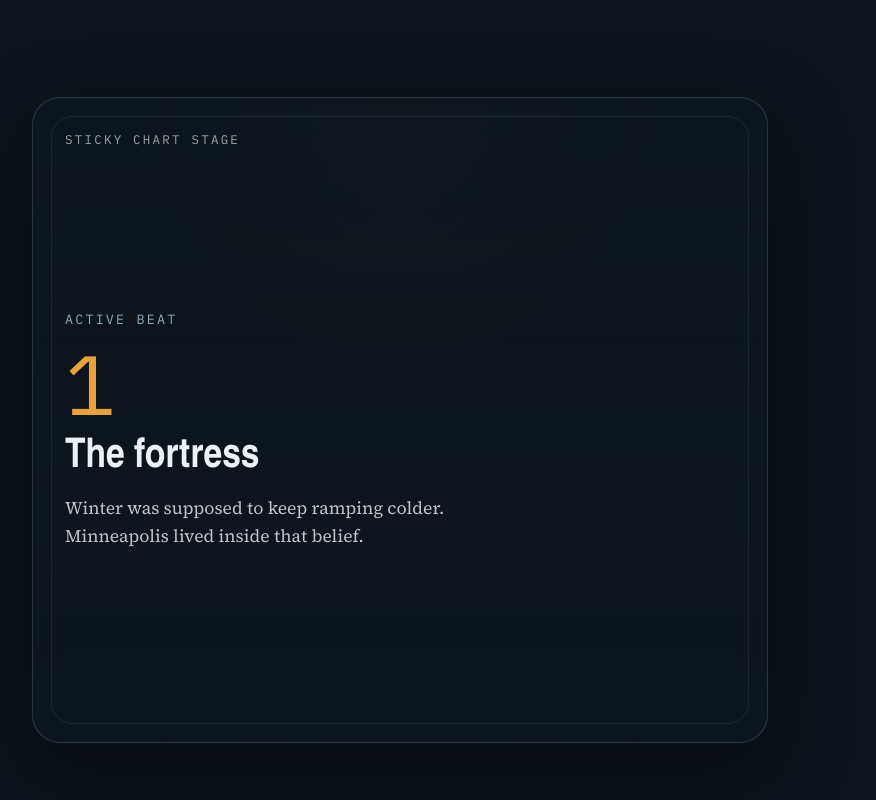
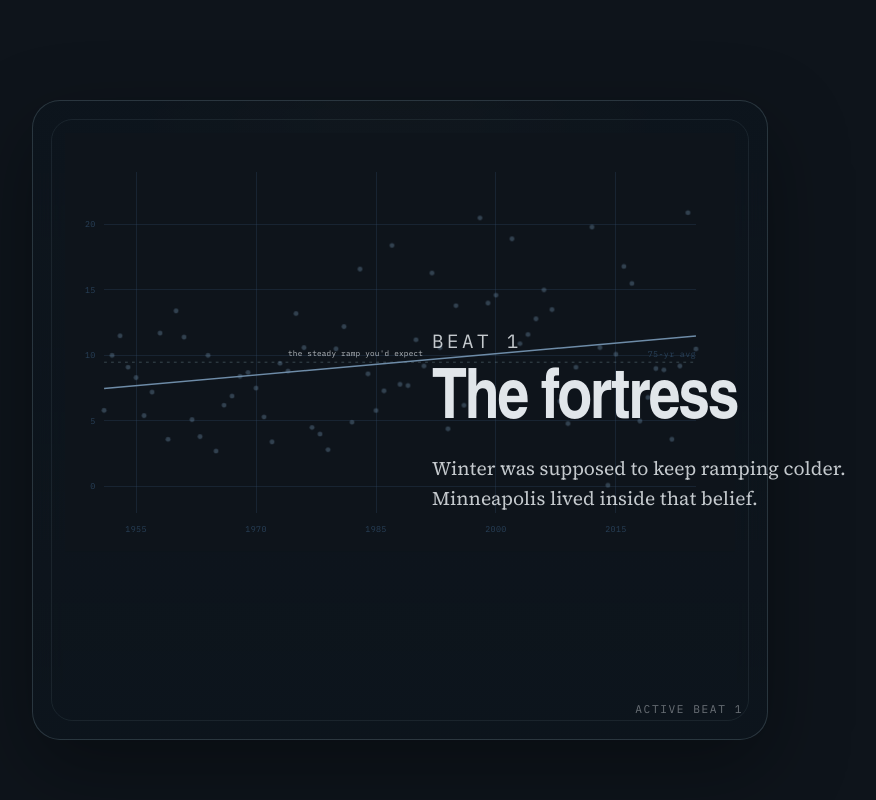
Before and after one commit to reggie-business/protogen-302-interactive-data-story, a Vue app: page / in a window 1280 px wide. Shown: the top 800 px of the page, without its empty margins (240-1116 px from the left). Built offline with nearby package versions, Linux system fonts and the light colour scheme; a web font is replaced by a local one.

Commit message:
Add beat-driven reveal layers (trend, decade step, spread band)

```diff
--- a/src/App.vue
+++ b/src/App.vue
@@ -1,5 +1,6 @@
 <script setup lang="ts">
-import { computed, onBeforeUnmount, onMounted, ref, type ComponentPublicInstance } from 'vue'
+import { onBeforeUnmount, onMounted, ref, type ComponentPublicInstance } from 'vue'
+import WinterChart from './components/WinterChart.vue'
 
 type Beat = {
   id: number
@@ -34,8 +35,6 @@
 const beatElements = ref<(HTMLElement | null)[]>([])
 let observer: IntersectionObserver | null = null
 
-const activeBeatCard = computed(() => beats[activeBeat.value - 1] ?? beats[0])
-
 const registerBeat = (index: number) => (element: Element | ComponentPublicInstance | null) => {
   beatElements.value[index] = element instanceof HTMLElement ? element : null
 }
@@ -43,15 +42,13 @@
 onMounted(() => {
   observer = new IntersectionObserver(
     (entries) => {
-      const visibleEntries = entries.filter((entry) => entry.isIntersecting)
+      const activeEntry = entries.find((entry) => entry.isIntersecting)
 
-      if (!visibleEntries.length) {
+      if (!activeEntry) {
         return
       }
 
-      visibleEntries.sort((left, right) => right.intersectionRatio - left.intersectionRatio)
-
-      const target = visibleEntries[0].target as HTMLElement
+      const target = activeEntry.target as HTMLElement
       const index = Number(target.dataset.beatIndex)
 
       if (!Number.isNaN(index)) {
@@ -60,8 +57,8 @@
     },
     {
       root: null,
-      threshold: [0, 0.25, 0.5, 0.75],
-      rootMargin: '-42% 0px -42% 0px',
+      threshold: 0,
+      rootMargin: '-50% 0px -50% 0px',
     },
   )
 
@@ -80,19 +77,15 @@
 
 <template>
   <main class="story-shell">
-    <section class="story-stage" aria-label="Sticky chart stage">
+    <section class="story-scene" aria-label="Story scene">
+      <div class="chart-stage" aria-label="Sticky chart stage">
         <div class="stage-frame">
-        <p class="stage-kicker">Sticky chart stage</p>
-        <div class="stage-placeholder" aria-live="polite">
-          <p class="stage-placeholder__label">Active beat</p>
-          <p class="stage-placeholder__value">{{ activeBeat }}</p>
-          <h2 class="stage-placeholder__title">{{ activeBeatCard.title }}</h2>
-          <p class="stage-placeholder__copy">{{ activeBeatCard.copy }}</p>
+          <WinterChart :active-beat="activeBeat" />
+          <p class="stage-debug">Active beat {{ activeBeat }}</p>
         </div>
       </div>
-    </section>
 
-    <section class="story-beats" aria-label="Story beats">
+      <section class="beats" aria-label="Story beats">
         <article
           v-for="(beat, index) in beats"
           :key="beat.id"
@@ -105,5 +98,6 @@
           <p>{{ beat.copy }}</p>
         </article>
       </section>
+    </section>
   </main>
 </template>
--- /dev/null
+++ b/src/components/WinterChart.vue
@@ -0,0 +1,287 @@
+<script setup lang="ts">
+import { computed } from 'vue'
+import winters from '../data/winters.json'
+
+const props = withDefaults(
+  defineProps<{
+    activeBeat?: number
+  }>(),
+  {
+    activeBeat: 1,
+  },
+)
+
+type WinterRow = {
+  year: number
+  avgLow: number
+  avgHigh: number
+  subzero: number
+}
+
+const data = winters as WinterRow[]
+
+const viewBoxWidth = 960
+const viewBoxHeight = 600
+const padding = { top: 56, right: 56, bottom: 56, left: 56 }
+
+const plotWidth = viewBoxWidth - padding.left - padding.right
+const plotHeight = viewBoxHeight - padding.top - padding.bottom
+const xMin = 1951
+const xMax = 2025
+const yMin = -2
+const yMax = 24
+
+const x = (year: number) => padding.left + ((year - xMin) / (xMax - xMin)) * plotWidth
+const y = (temperature: number) =>
+  padding.top + ((yMax - temperature) / (yMax - yMin)) * plotHeight
+
+const meanAvgLow = data.reduce((sum, row) => sum + row.avgLow, 0) / data.length
+
+const xTicks = [1955, 1970, 1985, 2000, 2015]
+const yTicks = [0, 5, 10, 15, 20]
+
+const decadeSteps = [
+  { start: 1951, end: 1959, mean: 8.1 },
+  { start: 1960, end: 1969, mean: 7.7 },
+  { start: 1970, end: 1979, mean: 7.0 },
+  { start: 1980, end: 1989, mean: 10.0 },
+  { start: 1990, end: 1999, mean: 11.5 },
+  { start: 2000, end: 2009, mean: 11.4 },
+  { start: 2010, end: 2019, mean: 10.1 },
+  { start: 2020, end: 2025, mean: 10.4 },
+]
+
+const regression = computed(() => {
+  const n = data.length
+  const sumX = data.reduce((sum, row) => sum + row.year, 0)
+  const sumY = data.reduce((sum, row) => sum + row.avgLow, 0)
+  const sumXY = data.reduce((sum, row) => sum + row.year * row.avgLow, 0)
+  const sumXX = data.reduce((sum, row) => sum + row.year * row.year, 0)
+  const denominator = n * sumXX - sumX * sumX
+  const slope = denominator === 0 ? 0 : (n * sumXY - sumX * sumY) / denominator
+  const intercept = n === 0 ? 0 : (sumY - slope * sumX) / n
+  const startTemp = intercept + slope * xMin
+  const endTemp = intercept + slope * xMax
+
+  return {
+    startTemp,
+    endTemp,
+  }
+})
+
+type SpreadPoint = {
+  year: number
+  min: number
+  max: number
+}
+
+const getTrailingSpread = (upToYear = 2025): SpreadPoint[] => {
+  const included = data.filter((row) => row.year <= upToYear)
+
+  return included.map((row, index) => {
+    const windowStart = Math.max(0, index - 14)
+    const windowSlice = included.slice(windowStart, index + 1)
+    const values = windowSlice.map((item) => item.avgLow)
+
+    return {
+      year: row.year,
+      min: Math.min(...values),
+      max: Math.max(...values),
+    }
+  })
+}
+
+const spreadPoints = computed(() => getTrailingSpread())
+
+const spreadAreaPath = computed(() => {
+  if (spreadPoints.value.length < 2) {
+    return ''
+  }
+
+  const upperPath = spreadPoints.value
+    .map((point, index) => `${index === 0 ? 'M' : 'L'} ${x(point.year)} ${y(point.max)}`)
+    .join(' ')
+
+  const lowerPath = [...spreadPoints.value]
+    .reverse()
+    .map((point) => `L ${x(point.year)} ${y(point.min)}`)
+    .join(' ')
+
+  return `${upperPath} ${lowerPath} Z`
+})
+
+const spreadUpperEdgePath = computed(() => {
+  if (spreadPoints.value.length < 2) {
+    return ''
+  }
+
+  return spreadPoints.value
+    .map((point, index) => `${index === 0 ? 'M' : 'L'} ${x(point.year)} ${y(point.max)}`)
+    .join(' ')
+})
+
+const warmest = data.find((row) => row.year === 2024)
+const coldest = data.find((row) => row.year === 2014)
+
+const rampOpacity = computed(() => {
+  if (props.activeBeat === 1) {
+    return 1
+  }
+  if (props.activeBeat === 2) {
+    return 0.15
+  }
+  return 0
+})
+
+const stepOpacity = computed(() => {
+  if (props.activeBeat === 2) {
+    return 1
+  }
+  if (props.activeBeat >= 3) {
+    return 0.15
+  }
+  return 0
+})
+
+const bandOpacity = computed(() => (props.activeBeat >= 3 ? 1 : 0))
+</script>
+
+<template>
+  <svg
+    class="winter-chart"
+    viewBox="0 0 960 600"
+    width="100%"
+    height="100%"
+    preserveAspectRatio="xMidYMid meet"
+    role="img"
+    aria-label="Scatter plot of Minneapolis winter average overnight lows from 1951 to 2025"
+  >
+    <rect x="0" y="0" width="960" height="600" fill="var(--night)" />
+
+    <g>
+      <line
+        v-for="tick in xTicks"
+        :key="`x-grid-${tick}`"
+        :x1="x(tick)"
+        :y1="padding.top"
+        :x2="x(tick)"
+        :y2="viewBoxHeight - padding.bottom"
+        class="winter-chart__grid-line"
+      />
+
+      <line
+        v-for="tick in yTicks"
+        :key="`y-grid-${tick}`"
+        :x1="padding.left"
+        :y1="y(tick)"
+        :x2="viewBoxWidth - padding.right"
+        :y2="y(tick)"
+        class="winter-chart__grid-line"
+      />
+    </g>
+
+    <line
+      :x1="padding.left"
+      :y1="y(meanAvgLow)"
+      :x2="viewBoxWidth - padding.right"
+      :y2="y(meanAvgLow)"
+      class="winter-chart__mean-line"
+    />
+
+    <text :x="viewBoxWidth - padding.right" :y="y(meanAvgLow) - 8" class="winter-chart__label winter-chart__label--right">
+      75-yr avg
+    </text>
+
+    <g class="winter-chart__base-dots">
+      <circle
+        v-for="row in data"
+        :key="row.year"
+        :cx="x(row.year)"
+        :cy="y(row.avgLow)"
+        r="3.5"
+        class="winter-chart__dot"
+      />
+    </g>
+
+    <g class="winter-chart__layer" :style="{ opacity: rampOpacity }">
+      <line
+        :x1="x(xMin)"
+        :y1="y(regression.startTemp)"
+        :x2="x(xMax)"
+        :y2="y(regression.endTemp)"
+        class="winter-chart__ramp-line"
+      />
+      <text
+        :x="x(1974)"
+        :y="y(regression.startTemp + (regression.endTemp - regression.startTemp) * 0.45) - 12"
+        class="winter-chart__annotation"
+      >
+        the steady ramp you'd expect
+      </text>
+    </g>
+
+    <g class="winter-chart__layer" :style="{ opacity: stepOpacity }">
+      <line
+        v-for="segment in decadeSteps"
+        :key="`step-${segment.start}`"
+        :x1="x(segment.start)"
+        :y1="y(segment.mean)"
+        :x2="x(segment.end)"
+        :y2="y(segment.mean)"
+        class="winter-chart__step-line"
+      />
+      <line
+        v-for="segment in decadeSteps.slice(0, -1)"
+        :key="`step-connector-${segment.start}`"
+        :x1="x(segment.end)"
+        :y1="y(segment.mean)"
+        :x2="x(segment.end)"
+        :y2="y(decadeSteps[decadeSteps.indexOf(segment) + 1].mean)"
+        class="winter-chart__step-line"
+      />
+    </g>
+
+    <g class="winter-chart__layer" :style="{ opacity: bandOpacity }">
+      <path :d="spreadAreaPath" class="winter-chart__band-area" />
+      <path :d="spreadUpperEdgePath" class="winter-chart__band-edge" />
+
+      <g v-if="warmest" class="winter-chart__record-group">
+        <circle :cx="x(warmest.year)" :cy="y(warmest.avgLow)" r="5" class="winter-chart__record-dot--warm" />
+        <text :x="x(warmest.year) - 12" :y="y(warmest.avgLow) - 12" class="winter-chart__annotation winter-chart__annotation--warm">
+          warmest in 75 yrs
+        </text>
+      </g>
+
+      <g v-if="coldest" class="winter-chart__record-group">
+        <circle :cx="x(coldest.year)" :cy="y(coldest.avgLow)" r="5" class="winter-chart__record-dot--cold" />
+        <text :x="x(coldest.year) + 12" :y="y(coldest.avgLow) + 6" class="winter-chart__annotation winter-chart__annotation--cold">
+          coldest in 75 yrs
+        </text>
+      </g>
+    </g>
+
+    <g>
+      <text
+        v-for="tick in xTicks"
+        :key="`x-label-${tick}`"
+        :x="x(tick)"
+        :y="viewBoxHeight - 28"
+        text-anchor="middle"
+        class="winter-chart__label"
+      >
+        {{ tick }}
+      </text>
+
+      <text
+        v-for="tick in yTicks"
+        :key="`y-label-${tick}`"
+        :x="padding.left - 12"
+        :y="y(tick) + 4"
+        text-anchor="end"
+        class="winter-chart__label"
+      >
+        {{ tick }}
+      </text>
+    </g>
+  </svg>
+</template>
--- a/src/style.css
+++ b/src/style.css
@@ -69,13 +69,26 @@
   padding: 1.25rem 0 12vh;
 }
 
-.story-stage {
+.story-scene {
+  display: grid;
+  grid-template-areas: 'stack';
+  align-items: start;
+  position: relative;
+}
+
+.chart-stage,
+.beats {
+  grid-area: stack;
+}
+
+.chart-stage {
   position: sticky;
   top: 0;
   z-index: 0;
   display: grid;
   place-items: center;
-  min-height: 100svh;
+  height: 100vh;
+  min-height: 100vh;
   padding: 1rem 0;
 }
 
@@ -113,48 +126,118 @@
 
 .stage-placeholder {
   display: grid;
-  align-content: center;
-  gap: 0.9rem;
+  align-content: start;
+  gap: 0.5rem;
   min-height: calc(min(80svh, 42rem) - 5rem);
 }
 
-.stage-placeholder__label {
-  font-family: var(--font-data);
-  font-size: 0.84rem;
-  letter-spacing: 0.16em;
-  text-transform: uppercase;
-  color: rgba(191, 227, 242, 0.72);
+.winter-chart {
+  display: block;
+  width: 100%;
+  height: 100%;
 }
 
-.stage-placeholder__value {
-  font-family: var(--font-data);
-  font-size: clamp(3rem, 10vw, 5.25rem);
-  line-height: 0.92;
-  color: var(--amber);
+.winter-chart__grid-line {
+  stroke: rgba(46, 74, 102, 0.44);
+  stroke-width: 1;
+  shape-rendering: crispEdges;
 }
 
-.stage-placeholder__title {
-  font-family: var(--font-display);
-  font-size: clamp(1.6rem, 3.2vw, 2.75rem);
-  line-height: 1.05;
-  max-width: 12ch;
+.winter-chart__mean-line {
+  stroke: rgba(191, 227, 242, 0.34);
+  stroke-width: 1;
+  stroke-dasharray: 4 6;
 }
 
-.stage-placeholder__copy {
-  max-width: 28rem;
-  color: rgba(237, 241, 245, 0.8);
-  font-size: clamp(1rem, 1.7vw, 1.1rem);
+.winter-chart__base-dots {
+  opacity: 0.4;
 }
 
-.story-beats {
+.winter-chart__dot {
+  fill: var(--slate);
+  opacity: 0.95;
+}
+
+.winter-chart__layer {
+  transition: opacity 420ms ease;
+}
+
+.winter-chart__ramp-line {
+  stroke: var(--slate);
+  stroke-width: 2;
+}
+
+.winter-chart__step-line {
+  stroke: var(--frost);
+  stroke-width: 2.4;
+  stroke-linecap: square;
+}
+
+.winter-chart__band-area {
+  fill: rgba(110, 140, 168, 0.26);
+}
+
+.winter-chart__band-edge {
+  fill: none;
+  stroke: rgba(232, 161, 60, 0.55);
+  stroke-width: 1.5;
+}
+
+.winter-chart__annotation {
+  fill: rgba(237, 241, 245, 0.76);
+  font-family: var(--font-data);
+  font-size: 11px;
+  letter-spacing: 0.03em;
+}
+
+.winter-chart__annotation--warm {
+  fill: rgba(232, 161, 60, 0.92);
+}
+
+.winter-chart__annotation--cold {
+  fill: rgba(191, 227, 242, 0.92);
+}
+
+.winter-chart__record-dot--warm {
+  fill: var(--amber);
+}
+
+.winter-chart__record-dot--cold {
+  fill: var(--ice);
+}
+
+.winter-chart__label {
+  fill: rgba(46, 74, 102, 0.82);
+  font-family: var(--font-data);
+  font-size: 12px;
+  letter-spacing: 0.04em;
+}
+
+.winter-chart__label--right {
+  text-anchor: end;
+}
+
+.stage-debug {
+  position: absolute;
+  right: 1.5rem;
+  bottom: 1.25rem;
+  font-family: var(--font-data);
+  font-size: 0.7rem;
+  letter-spacing: 0.14em;
+  text-transform: uppercase;
+  color: rgba(237, 241, 245, 0.42);
+}
+
+.beats {
   position: relative;
   z-index: 1;
+  padding-top: 0;
 }
 
 .beat {
   display: grid;
   align-content: center;
-  min-height: 100svh;
+  min-height: 100vh;
   max-width: 34rem;
   padding: 12vh 0;
   margin-left: auto;
@@ -194,8 +277,17 @@
     width: min(100vw - 1rem, 72rem);
   }
 
+  .chart-stage {
+    padding-top: 0.5rem;
+  }
+
   .stage-frame {
     border-radius: 1.25rem;
+  }
+
+  .stage-debug {
+    right: 1rem;
+    bottom: 1rem;
   }
 
   .beat {
@@ -209,4 +301,8 @@
   html {
     scroll-behavior: auto;
   }
+
+  .winter-chart__layer {
+    transition: none;
+  }
 }
--- a/tsconfig.app.json
+++ b/tsconfig.app.json
@@ -3,6 +3,7 @@
   "compilerOptions": {
     "tsBuildInfoFile": "./node_modules/.tmp/tsconfig.app.tsbuildinfo",
     "types": ["vite/client"],
+    "resolveJsonModule": true,
 
     /* Linting */
     "noUnusedLocals": true,
```
Lines whose indentation alone changed are shown as unchanged.
